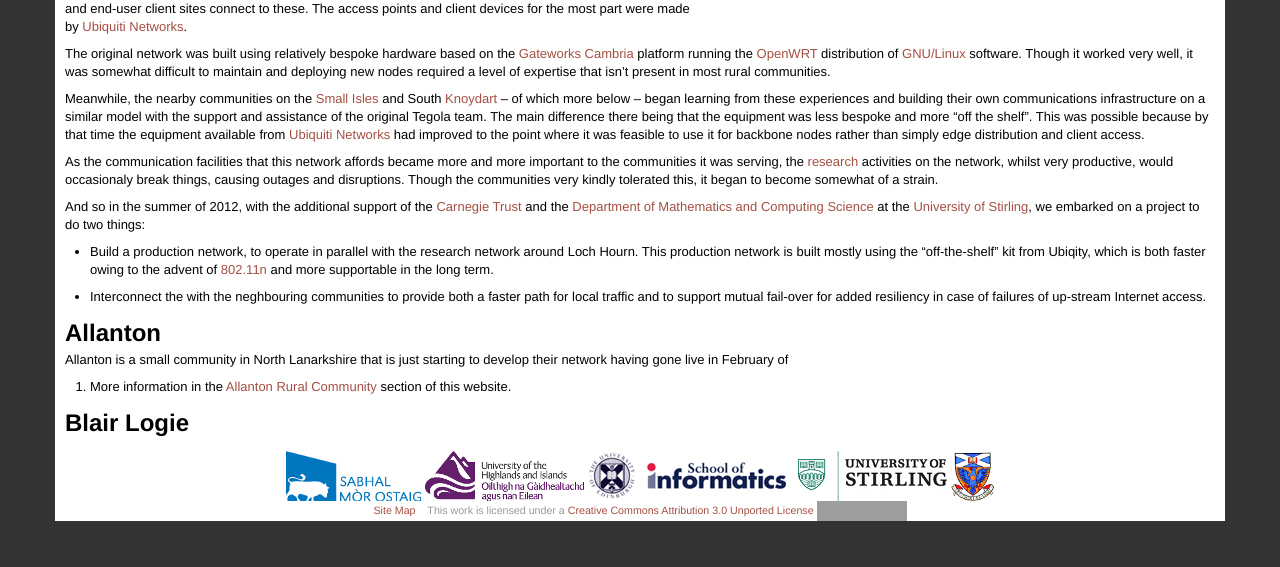
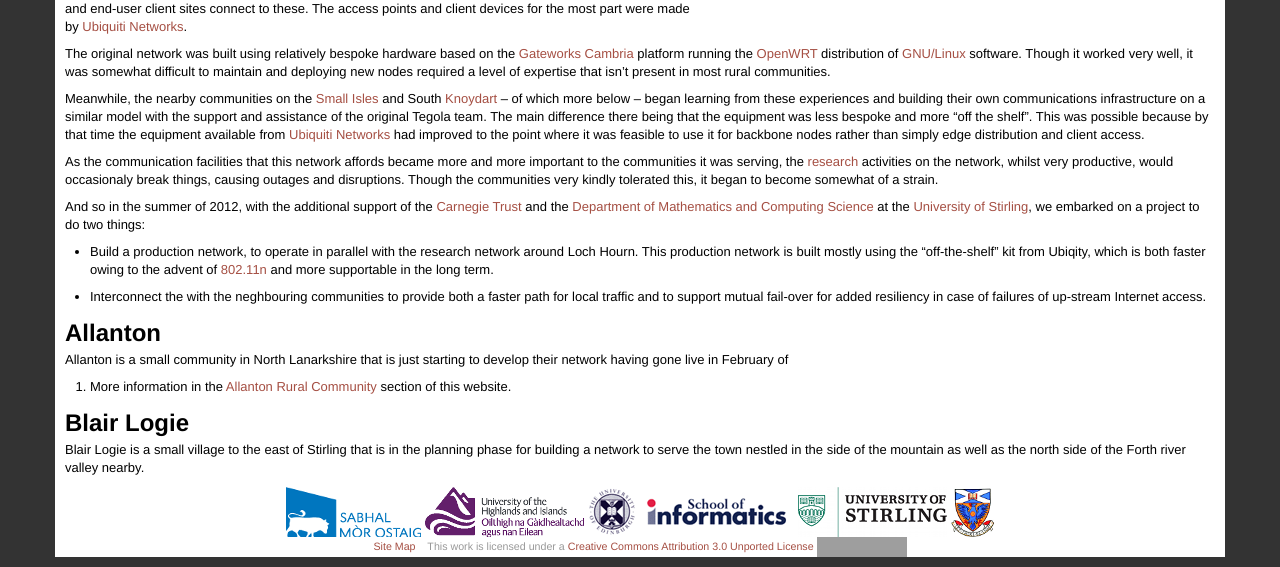
Before and after one commit to tegola-hubs/tegola-hubs.github.com, a Jekyll site: the page built from networks.md, in a window 1280 px wide and 1105 px high. Shown: the part 538-1105 px from the top of the window. Built offline with Jekyll 4.4.1, drawn with Linux system fonts in a browser that asks for light colours; grey boxes are pictures that could not be loaded.

Commit message:
blair logie small blurb

```diff
--- a/networks.md
+++ b/networks.md
@@ -115,6 +115,11 @@
 Blair Logie
 -----------
 
+Blair Logie is a small village to the east of Stirling that is in the
+planning phase for building a network to serve the town nestled in the
+side of the mountain as well as the north side of the Forth river
+valley nearby.
+
 <script type="text/javascript" src="http://maps.google.com/maps/api/js?sensor=false">
 </script>
 <script type="text/javascript" src="/js/tegola/google_maps.js">
```
